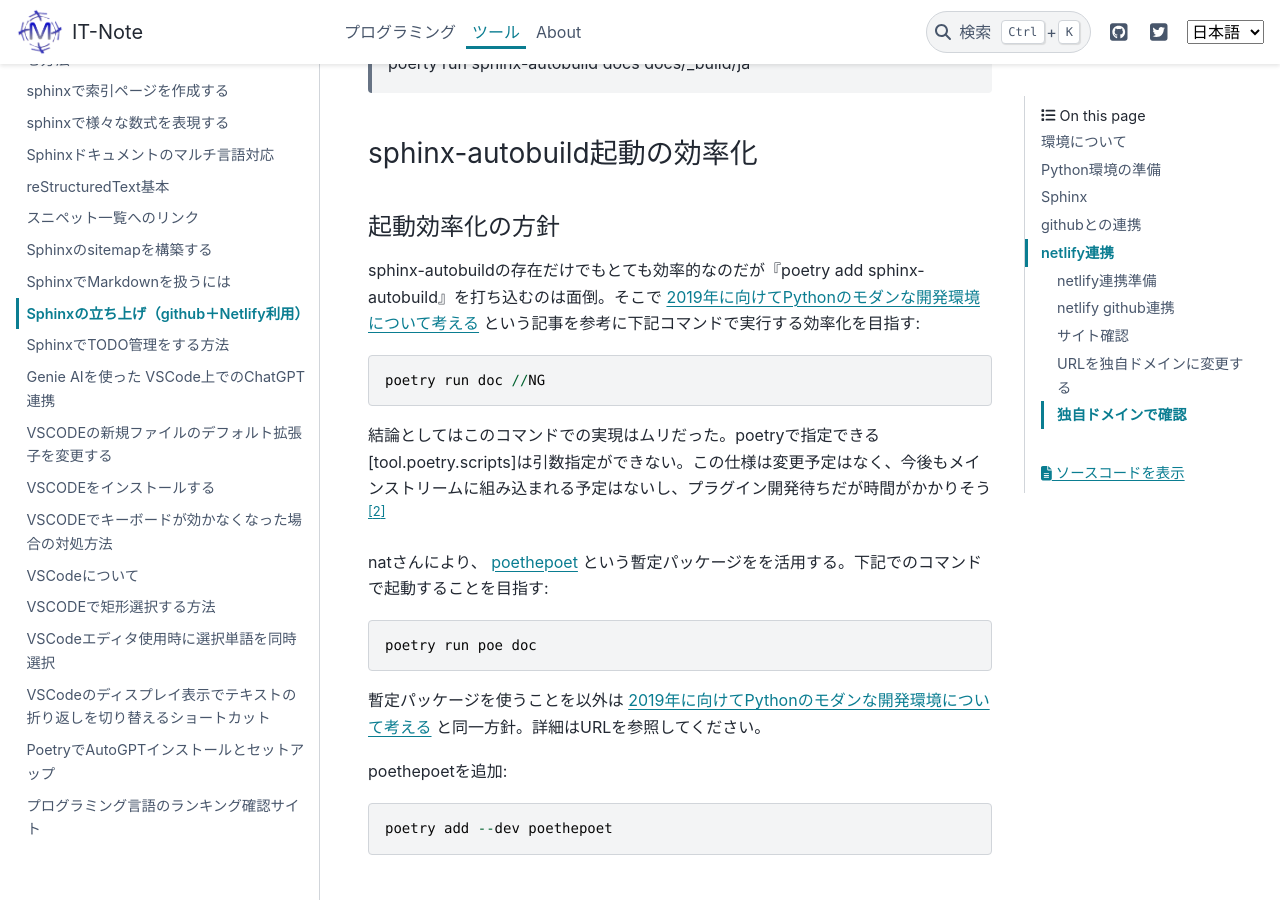
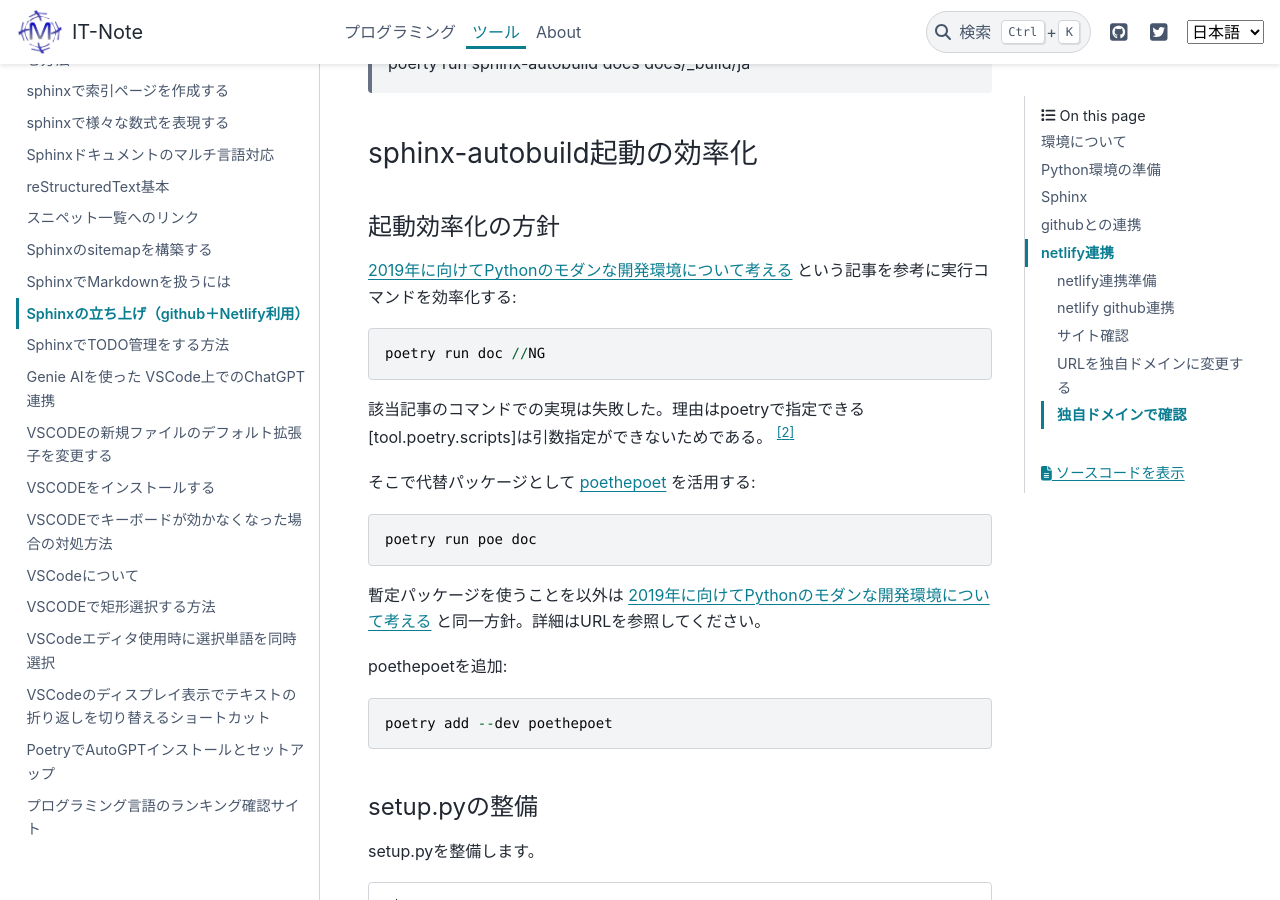
Before and after one commit to mtakagishi/note, a Sphinx documentation site: the page built from docs/tools/sphinx/sphinx_setup_github_netlify.rst, in a window 1280 px wide and 900 px high, scrolled down 3022 px. Built offline with Sphinx 7.4.7 and the PyData theme 0.15.4, drawn with Linux system fonts in a browser that asks for light colours; some of the changed text lies outside the part shown.

Commit message:
翻訳時のwarningがあったため日本語表現と翻訳を修正

```diff
--- a/docs/tools/sphinx/sphinx_setup_github_netlify.rst
+++ b/docs/tools/sphinx/sphinx_setup_github_netlify.rst
@@ -46,7 +46,7 @@
 ===========================
 Pythonは事前にインストールしておく。今回は、Python環境をキレイに保つために仮想環境で分離。 `poetry`_ を利用しました。
 
-`インストール手順は本家参照 <https://python-poetry.org/docs/#installation>`_
+`インストール手順 <https://python-poetry.org/docs/#installation>`_
 
 .. hint::
   pip install poetry は推奨手順ではないので注意
@@ -110,13 +110,13 @@
 ======================================
 起動効率化の方針
 ------------------------
-sphinx-autobuildの存在だけでもとても効率的なのだが『poetry add sphinx-autobuild』を打ち込むのは面倒。そこで `2019年に向けてPythonのモダンな開発環境について考える`_ という記事を参考に下記コマンドで実行する効率化を目指す::
+`2019年に向けてPythonのモダンな開発環境について考える`_ という記事を参考に実行コマンドを効率化する::
 
 	poetry run doc //NG
 
-結論としてはこのコマンドでの実現はムリだった。poetryで指定できる[tool.poetry.scripts]は引数指定ができない。この仕様は変更予定はなく、今後もメインストリームに組み込まれる予定はないし、プラグイン開発待ちだが時間がかかりそう [#task]_
+該当記事のコマンドでの実現は失敗した。理由はpoetryで指定できる[tool.poetry.scripts]は引数指定ができないためである。 [#task]_
 
-natさんにより、 `poethepoet`_ という暫定パッケージをを活用する。下記でのコマンドで起動することを目指す::
+そこで代替パッケージとして `poethepoet`_ を活用する::
 
 	poetry run poe doc
 
```
Also changed, not shown: 2 other files.
